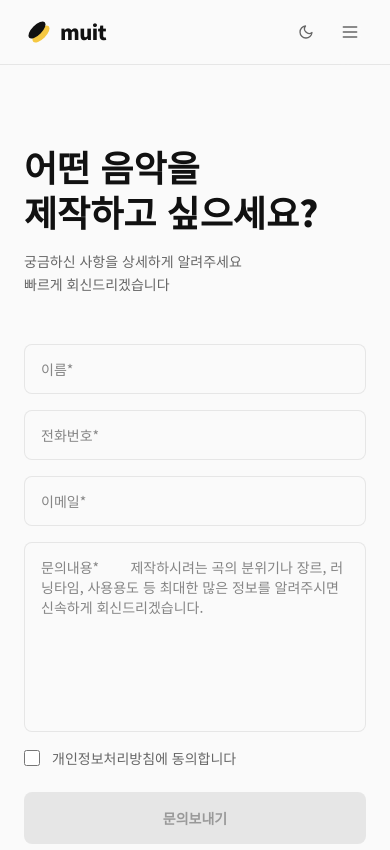
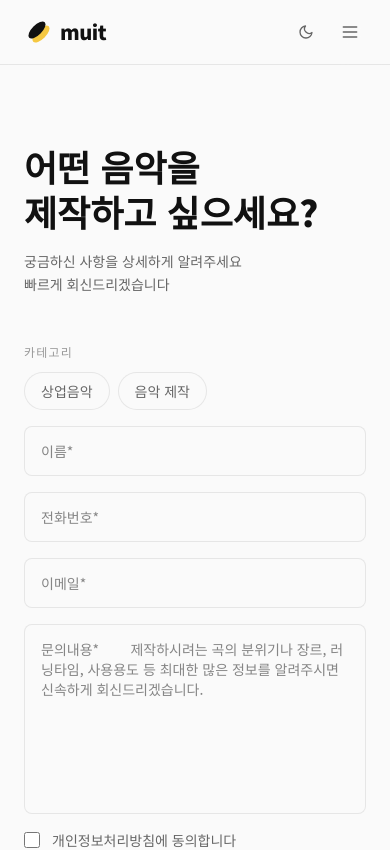
Before and after one commit to kyungminn95-dev/landing, a Next.js app: page /contact in a window 390 px wide. Shown: the top 850 px of the page. Built offline with nearby package versions, Linux system fonts and the light colour scheme.

Commit message:
Add category selector and phone auto-format to contact form

```diff
--- a/app/actions/sendEmail.ts
+++ b/app/actions/sendEmail.ts
@@ -7,6 +7,7 @@ export async function sendEmail(formData: {
   phone: string;
   email: string;
   message: string;
+  category: string;
 }) {
   const transporter = nodemailer.createTransport({
     service: "gmail",
@@ -25,6 +26,10 @@ export async function sendEmail(formData: {
       <div style="font-family: sans-serif; max-width: 600px; margin: 0 auto;">
         <h2 style="border-bottom: 1px solid #eee; padding-bottom: 12px;">새 문의가 도착했습니다</h2>
         <table style="width: 100%; border-collapse: collapse; margin-top: 16px;">
+          <tr>
+            <td style="padding: 10px 0; color: #666; width: 80px;">카테고리</td>
+            <td style="padding: 10px 0; font-weight: 500;">${formData.category}</td>
+          </tr>
           <tr>
             <td style="padding: 10px 0; color: #666; width: 80px;">이름</td>
             <td style="padding: 10px 0; font-weight: 500;">${formData.name}</td>
--- a/components/ContactForm.tsx
+++ b/components/ContactForm.tsx
@@ -2,16 +2,42 @@
 
 import { useState } from "react";
 import { sendEmail } from "@/app/actions/sendEmail";
+
+const CATEGORIES = {
+  "상업음악": ["광고음악", "로고송", "BGM", "징글", "동요"],
+  "음악 제작": ["작편곡", "스트링 편곡", "연주", "믹싱/마스터링"],
+} as const;
+
+type MainCat = keyof typeof CATEGORIES;
+
+function formatPhone(value: string) {
+  const digits = value.replace(/\D/g, "").slice(0, 11);
+  if (digits.length < 4) return digits;
+  if (digits.length < 7) return `${digits.slice(0, 3)}-${digits.slice(3)}`;
+  if (digits.length < 11) return `${digits.slice(0, 3)}-${digits.slice(3, 6)}-${digits.slice(6)}`;
+  return `${digits.slice(0, 3)}-${digits.slice(3, 7)}-${digits.slice(7)}`;
+}
 
 export default function ContactForm() {
   const [agreed, setAgreed] = useState(false);
   const [submitted, setSubmitted] = useState(false);
   const [loading, setLoading] = useState(false);
   const [error, setError] = useState("");
+  const [mainCat, setMainCat] = useState<MainCat | "">("");
+  const [subCat, setSubCat] = useState("");
   const [form, setForm] = useState({ name: "", phone: "", email: "", message: "" });
 
   const handleChange = (e: React.ChangeEvent<HTMLInputElement | HTMLTextAreaElement>) => {
-    setForm((prev) => ({ ...prev, [e.target.name]: e.target.value }));
+    if (e.target.name === "phone") {
+      setForm((prev) => ({ ...prev, phone: formatPhone(e.target.value) }));
+    } else {
+      setForm((prev) => ({ ...prev, [e.target.name]: e.target.value }));
+    }
+  };
+
+  const handleMainCat = (cat: MainCat) => {
+    setMainCat(cat);
+    setSubCat("");
   };
 
   const handleSubmit = async (e: React.FormEvent) => {
@@ -20,7 +46,7 @@ export default function ContactForm() {
     setLoading(true);
     setError("");
     try {
-      await sendEmail(form);
+      await sendEmail({ ...form, category: mainCat ? `${mainCat}${subCat ? " > " + subCat : ""}` : "미선택" });
       setSubmitted(true);
     } catch {
       setError("전송 중 오류가 발생했습니다. 잠시 후 다시 시도해주세요.");
@@ -53,6 +79,50 @@ export default function ContactForm() {
       </p>
 
       <form onSubmit={handleSubmit} className="flex flex-col gap-4">
+
+        {/* 카테고리 */}
+        <div className="flex flex-col gap-3">
+          <p className="text-xs tracking-widest uppercase" style={{ color: "var(--fg-subtle)" }}>카테고리</p>
+          {/* 대분류 */}
+          <div className="flex gap-2">
+            {(Object.keys(CATEGORIES) as MainCat[]).map((cat) => (
+              <button
+                key={cat}
+                type="button"
+                onClick={() => handleMainCat(cat)}
+                className="px-4 py-2 rounded-full text-sm border transition-all"
+                style={{
+                  background: mainCat === cat ? "var(--fg)" : "var(--bg)",
+                  color: mainCat === cat ? "var(--bg)" : "var(--fg-muted)",
+                  borderColor: mainCat === cat ? "var(--fg)" : "var(--border)",
+                }}
+              >
+                {cat}
+              </button>
+            ))}
+          </div>
+          {/* 소분류 */}
+          {mainCat && (
+            <div className="flex flex-wrap gap-2">
+              {CATEGORIES[mainCat].map((sub) => (
+                <button
+                  key={sub}
+                  type="button"
+                  onClick={() => setSubCat(sub === subCat ? "" : sub)}
+                  className="px-3 py-1.5 rounded-full text-sm border transition-all"
+                  style={{
+                    background: subCat === sub ? "var(--fg)" : "var(--bg)",
+                    color: subCat === sub ? "var(--bg)" : "var(--fg-muted)",
+                    borderColor: subCat === sub ? "var(--fg)" : "var(--border)",
+                  }}
+                >
+                  {sub}
+                </button>
+              ))}
+            </div>
+          )}
+        </div>
+
         <input
           required name="name" placeholder="이름*"
           value={form.name} onChange={handleChange}
@@ -63,6 +133,7 @@ export default function ContactForm() {
         <input
           required name="phone" placeholder="전화번호*"
           value={form.phone} onChange={handleChange}
+          inputMode="numeric"
           className={inputClass} style={inputStyle}
           onFocus={e => (e.currentTarget.style.borderColor = "var(--fg-muted)")}
           onBlur={e => (e.currentTarget.style.borderColor = "var(--border)")}
```
